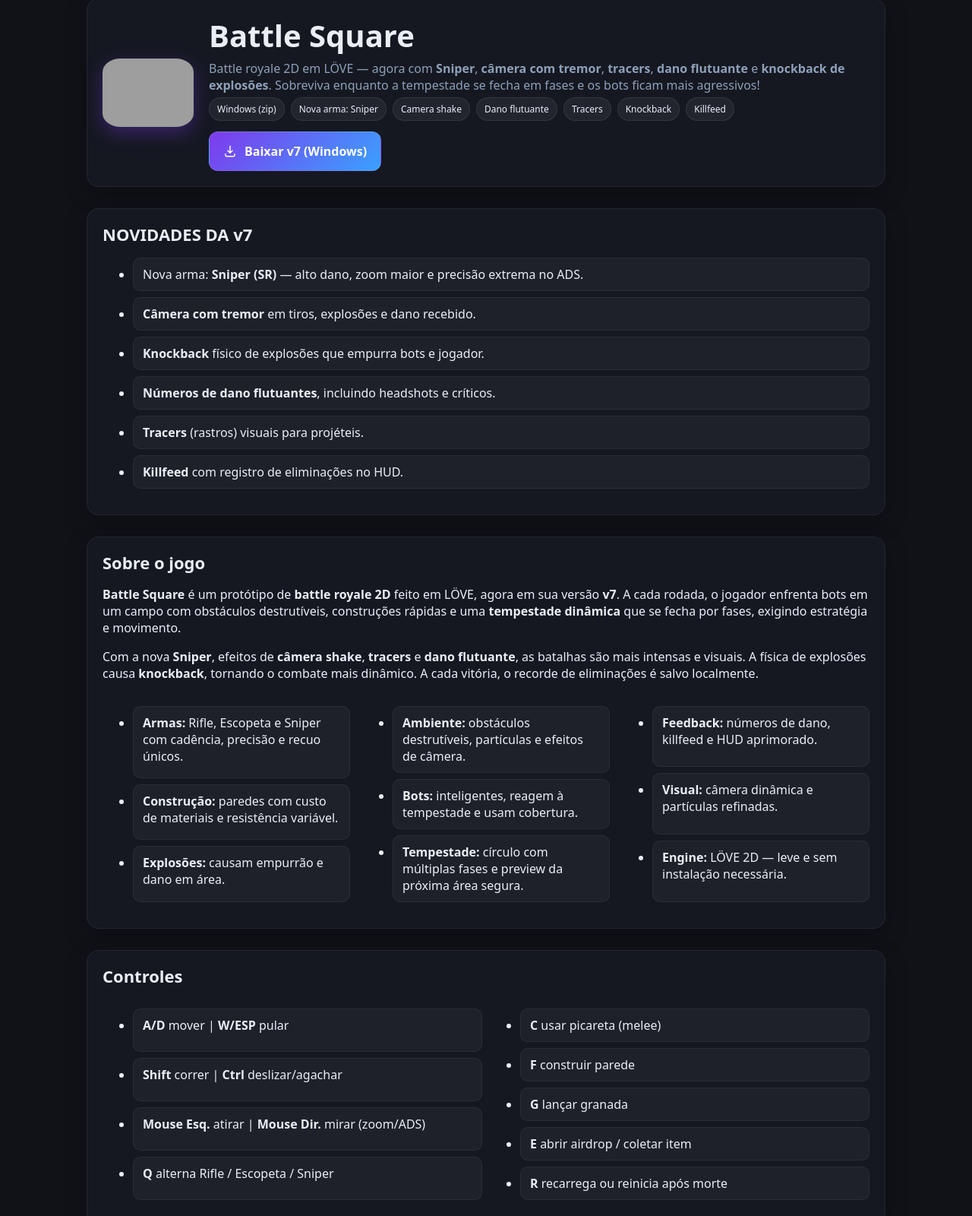
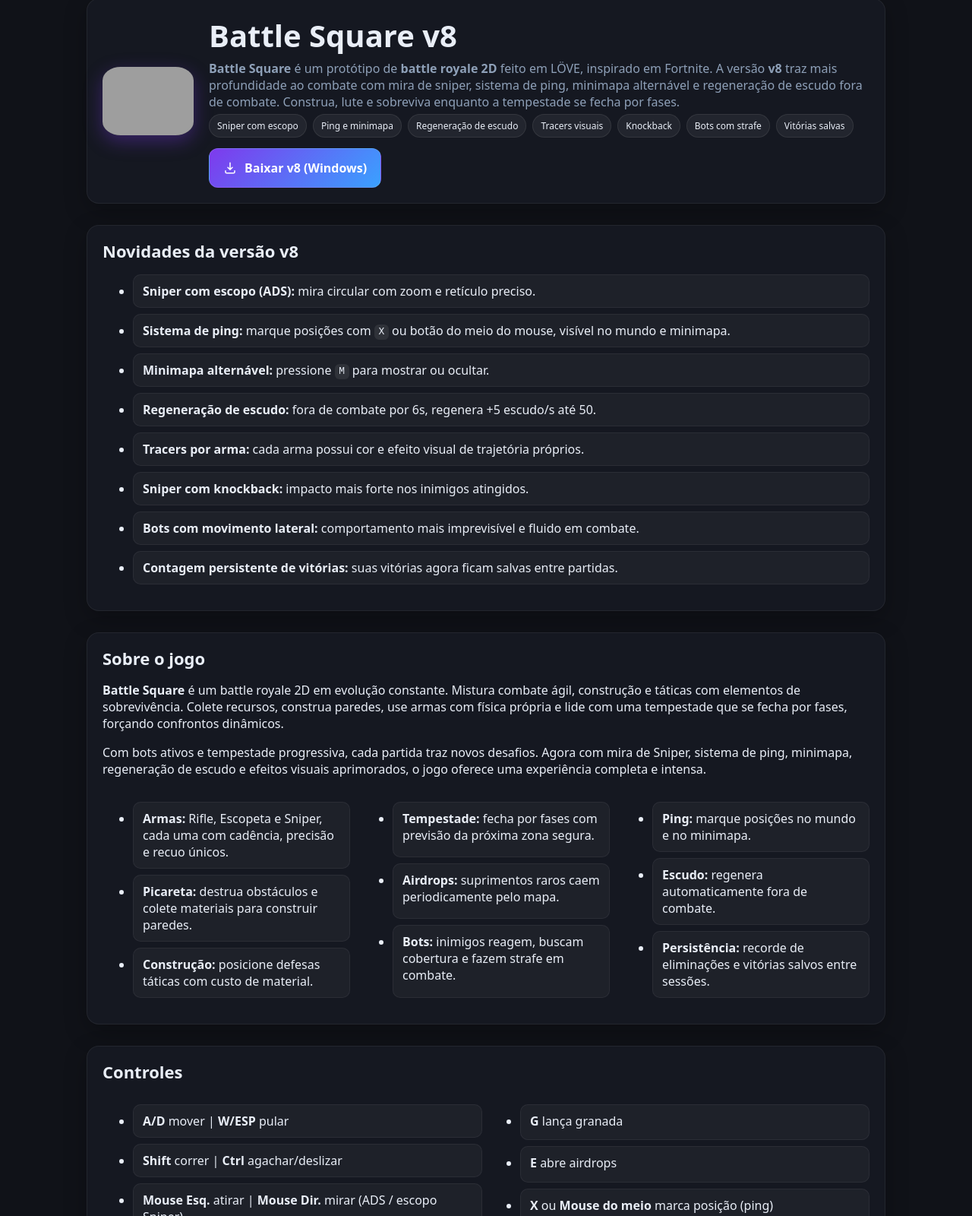
Before and after one commit to Rangel0103/Battle-Square---Download, a plain HTML site: page index.html in a window 1280 px wide. Shown: the part 26-1626 px from the top of the page at 76% size. Drawn offline with Linux system fonts and the light colour scheme; grey boxes are pictures that could not be loaded.

Commit message:
Update index.html

```diff
--- a/index.html
+++ b/index.html
@@ -3,14 +3,14 @@
 <head>
   <meta charset="utf-8" />
   <meta name="viewport" content="width=device-width, initial-scale=1" />
-  <title>Battle Square v7 — Download</title>
-  <meta name="description" content="Battle Square v7: battle royale 2D em LÖVE — agora com Sniper, câmera dinâmica, dano flutuante, tracers e knockback de explosões. Evolução da v6." />
+  <title>Battle Square v8 — Download</title>
+  <meta name="description" content="Battle Square v8: battle royale 2D em LÖVE — agora com sniper com escopo, ping, minimapa, regeneração de escudo e bots mais inteligentes." />
   <link rel="icon" href="assets/battlesquare.ico" />
-  <meta property="og:title" content="Battle Square v7 — Download" />
-  <meta property="og:description" content="Agora com Sniper, câmera com tremor, números de dano flutuantes e explosões que empurram. A evolução do mini battle royale 2D em LÖVE." />
+  <meta property="og:title" content="Battle Square v8 — Download" />
+  <meta property="og:description" content="Agora com sniper com escopo, sistema de ping, minimapa alternável e escudo que regenera fora de combate. A evolução do battle royale 2D em LÖVE." />
   <meta property="og:image" content="assets/battlesquare_512.png" />
   <style>
-    :root{--bg:#101218;--panel:#151821;--muted:#8ea0b8;--text:#e9eef7;--brand:#7e3aed;--brand2:#49d48d;--accent:#3aa1ff;}
+    :root{--bg:#101218;--panel:#151821;--muted:#8ea0b8;--text:#e9eef7;--brand:#7e3aed;--accent:#3aa1ff;}
     *{box-sizing:border-box}
     html,body{margin:0;padding:0;background:var(--bg);color:var(--text);font-family:system-ui,-apple-system,Segoe UI,Roboto,Ubuntu,"Helvetica Neue",Arial}
     a{color:inherit}
@@ -43,84 +43,86 @@
     <header class="hero card">
       <img src="assets/icon.png" alt="Ícone" />
       <div>
-        <h1>Battle Square</h1>
-        <p>Battle royale 2D em LÖVE — agora com <strong>Sniper</strong>, <strong>câmera com tremor</strong>,
-        <strong>tracers</strong>, <strong>dano flutuante</strong> e <strong>knockback de explosões</strong>.
-        Sobreviva enquanto a tempestade se fecha em fases e os bots ficam mais agressivos!</p>
+        <h1>Battle Square v8</h1>
+        <p><strong>Battle Square</strong> é um protótipo de <strong>battle royale 2D</strong> feito em LÖVE, inspirado em Fortnite.
+        A versão <strong>v8</strong> traz mais profundidade ao combate com mira de sniper, sistema de ping, minimapa alternável e regeneração de escudo fora de combate.
+        Construa, lute e sobreviva enquanto a tempestade se fecha por fases.</p>
         <div class="badges">
-          <span class="badge">Windows (zip)</span>
-          <span class="badge">Nova arma: Sniper</span>
-          <span class="badge">Camera shake</span>
-          <span class="badge">Dano flutuante</span>
-          <span class="badge">Tracers</span>
+          <span class="badge">Sniper com escopo</span>
+          <span class="badge">Ping e minimapa</span>
+          <span class="badge">Regeneração de escudo</span>
+          <span class="badge">Tracers visuais</span>
           <span class="badge">Knockback</span>
-          <span class="badge">Killfeed</span>
+          <span class="badge">Bots com strafe</span>
+          <span class="badge">Vitórias salvas</span>
         </div>
         <div class="cta">
           <a class="btn primary" href="downloads/Battle Square.zip" download>
             <svg width="18" height="18" viewBox="0 0 24 24" fill="none" xmlns="http://www.w3.org/2000/svg"><path d="M12 3v12m0 0l4-4m-4 4l-4-4" stroke="currentColor" stroke-width="2" stroke-linecap="round" stroke-linejoin="round"/><path d="M4 17v2a2 2 0 002 2h12a2 2 0 002-2v-2" stroke="currentColor" stroke-width="2" stroke-linecap="round" stroke-linejoin="round"/></svg>
-            Baixar v7 (Windows)
+            Baixar v8 (Windows)
           </a>
         </div>
       </div>
     </header>
 
-    <section class="card section" style="padding:18px 20px">
-      <h2>NOVIDADES DA v7</h2>
+    <section class="card section" id="novidades" style="padding:18px 20px">
+      <h2>Novidades da versão v8</h2>
       <ul class="list">
-        <li>Nova arma: <strong>Sniper (SR)</strong> — alto dano, zoom maior e precisão extrema no ADS.</li>
-        <li><strong>Câmera com tremor</strong> em tiros, explosões e dano recebido.</li>
-        <li><strong>Knockback</strong> físico de explosões que empurra bots e jogador.</li>
-        <li><strong>Números de dano flutuantes</strong>, incluindo headshots e críticos.</li>
-        <li><strong>Tracers</strong> (rastros) visuais para projéteis.</li>
-        <li><strong>Killfeed</strong> com registro de eliminações no HUD.</li>
+        <li><strong>Sniper com escopo (ADS):</strong> mira circular com zoom e retículo preciso.</li>
+        <li><strong>Sistema de ping:</strong> marque posições com <code>X</code> ou botão do meio do mouse, visível no mundo e minimapa.</li>
+        <li><strong>Minimapa alternável:</strong> pressione <code>M</code> para mostrar ou ocultar.</li>
+        <li><strong>Regeneração de escudo:</strong> fora de combate por 6s, regenera +5 escudo/s até 50.</li>
+        <li><strong>Tracers por arma:</strong> cada arma possui cor e efeito visual de trajetória próprios.</li>
+        <li><strong>Sniper com knockback:</strong> impacto mais forte nos inimigos atingidos.</li>
+        <li><strong>Bots com movimento lateral:</strong> comportamento mais imprevisível e fluido em combate.</li>
+        <li><strong>Contagem persistente de vitórias:</strong> suas vitórias agora ficam salvas entre partidas.</li>
       </ul>
     </section>
 
     <section class="card section" id="sobre" style="padding:18px 20px">
       <h2>Sobre o jogo</h2>
-      <p><strong>Battle Square</strong> é um protótipo de <strong>battle royale 2D</strong> feito em LÖVE, agora em sua versão <strong>v7</strong>.
-      A cada rodada, o jogador enfrenta bots em um campo com obstáculos destrutíveis,
-      construções rápidas e uma <strong>tempestade dinâmica</strong> que se fecha por fases, exigindo estratégia e movimento.</p>
+      <p><strong>Battle Square</strong> é um battle royale 2D em evolução constante. Mistura combate ágil, construção e táticas com elementos de sobrevivência.
+      Colete recursos, construa paredes, use armas com física própria e lide com uma tempestade que se fecha por fases, forçando confrontos dinâmicos.</p>
 
-      <p>Com a nova <strong>Sniper</strong>, efeitos de <strong>câmera shake</strong>, <strong>tracers</strong> e <strong>dano flutuante</strong>,
-      as batalhas são mais intensas e visuais. A física de explosões causa <strong>knockback</strong>, tornando o combate mais dinâmico.
-      A cada vitória, o recorde de eliminações é salvo localmente.</p>
+      <p>Com bots ativos e tempestade progressiva, cada partida traz novos desafios. Agora com mira de Sniper, sistema de ping, minimapa, regeneração de escudo e efeitos visuais aprimorados, o jogo oferece uma experiência completa e intensa.</p>
 
       <div class="grid cols-3" style="margin-top:10px">
         <ul class="list">
-          <li><strong>Armas:</strong> Rifle, Escopeta e Sniper com cadência, precisão e recuo únicos.</li>
-          <li><strong>Construção:</strong> paredes com custo de materiais e resistência variável.</li>
-          <li><strong>Explosões:</strong> causam empurrão e dano em área.</li>
+          <li><strong>Armas:</strong> Rifle, Escopeta e Sniper, cada uma com cadência, precisão e recuo únicos.</li>
+          <li><strong>Picareta:</strong> destrua obstáculos e colete materiais para construir paredes.</li>
+          <li><strong>Construção:</strong> posicione defesas táticas com custo de material.</li>
         </ul>
         <ul class="list">
-          <li><strong>Ambiente:</strong> obstáculos destrutíveis, partículas e efeitos de câmera.</li>
-          <li><strong>Bots:</strong> inteligentes, reagem à tempestade e usam cobertura.</li>
-          <li><strong>Tempestade:</strong> círculo com múltiplas fases e preview da próxima área segura.</li>
+          <li><strong>Tempestade:</strong> fecha por fases com previsão da próxima zona segura.</li>
+          <li><strong>Airdrops:</strong> suprimentos raros caem periodicamente pelo mapa.</li>
+          <li><strong>Bots:</strong> inimigos reagem, buscam cobertura e fazem strafe em combate.</li>
         </ul>
         <ul class="list">
-          <li><strong>Feedback:</strong> números de dano, killfeed e HUD aprimorado.</li>
-          <li><strong>Visual:</strong> câmera dinâmica e partículas refinadas.</li>
-          <li><strong>Engine:</strong> LÖVE 2D — leve e sem instalação necessária.</li>
+          <li><strong>Ping:</strong> marque posições no mundo e no minimapa.</li>
+          <li><strong>Escudo:</strong> regenera automaticamente fora de combate.</li>
+          <li><strong>Persistência:</strong> recorde de eliminações e vitórias salvos entre sessões.</li>
         </ul>
       </div>
     </section>
 
-    <section class="card section" style="padding:18px 20px">
+    <section class="card section" id="controles" style="padding:18px 20px">
       <h2>Controles</h2>
       <div class="grid" style="grid-template-columns:repeat(2,minmax(0,1fr));gap:10px">
         <ul class="list">
           <li><strong>A/D</strong> mover | <strong>W/ESP</strong> pular</li>
-          <li><strong>Shift</strong> correr | <strong>Ctrl</strong> deslizar/agachar</li>
-          <li><strong>Mouse Esq.</strong> atirar | <strong>Mouse Dir.</strong> mirar (zoom/ADS)</li>
+          <li><strong>Shift</strong> correr | <strong>Ctrl</strong> agachar/deslizar</li>
+          <li><strong>Mouse Esq.</strong> atirar | <strong>Mouse Dir.</strong> mirar (ADS / escopo Sniper)</li>
           <li><strong>Q</strong> alterna Rifle / Escopeta / Sniper</li>
+          <li><strong>C</strong> usa picareta</li>
+          <li><strong>F</strong> constrói parede</li>
         </ul>
         <ul class="list">
-          <li><strong>C</strong> usar picareta (melee)</li>
-          <li><strong>F</strong> construir parede</li>
-          <li><strong>G</strong> lançar granada</li>
-          <li><strong>E</strong> abrir airdrop / coletar item</li>
-          <li><strong>R</strong> recarrega ou reinicia após morte</li>
+          <li><strong>G</strong> lança granada</li>
+          <li><strong>E</strong> abre airdrops</li>
+          <li><strong>X</strong> ou <strong>Mouse do meio</strong> marca posição (ping)</li>
+          <li><strong>M</strong> alterna minimapa</li>
+          <li><strong>R</strong> recarrega / reinicia partida</li>
+          <li><strong>ESC</strong> sair do jogo</li>
         </ul>
       </div>
     </section>
@@ -128,7 +130,7 @@
     <section class="card section" style="padding:18px 20px">
       <h2>Como instalar</h2>
       <ol class="list" style="list-style:decimal;padding-left:20px">
-        <li>Baixe o <strong>ZIP da v7</strong> acima.</li>
+        <li>Baixe o <strong>ZIP da v8</strong> acima.</li>
         <li>Extraia numa pasta (ex.: <code>C:\\Jogos\\Battle Square</code>).</li>
         <li>Execute <code>Battle Square.exe</code>. Não precisa instalar o LÖVE.</li>
       </ol>
@@ -140,7 +142,7 @@
       <ul class="list">
         <li>Windows 10/11 (64-bit)</li>
         <li>CPU dual-core | GPU integrada</li>
-        <li>4 GB RAM | ~150 MB de espaço</li>
+        <li>4 GB RAM | ~160 MB de espaço</li>
       </ul>
     </section>
 
```
